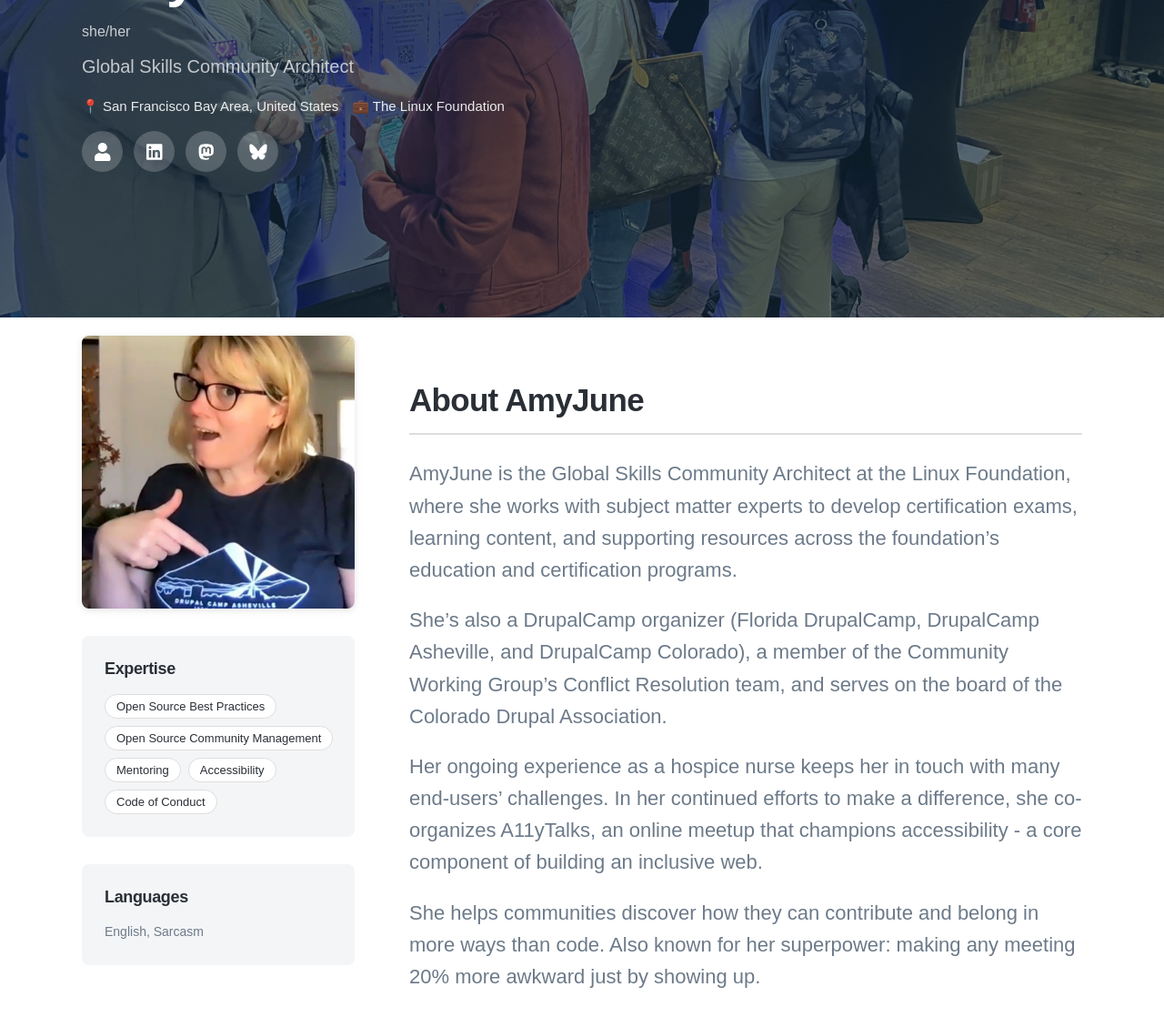
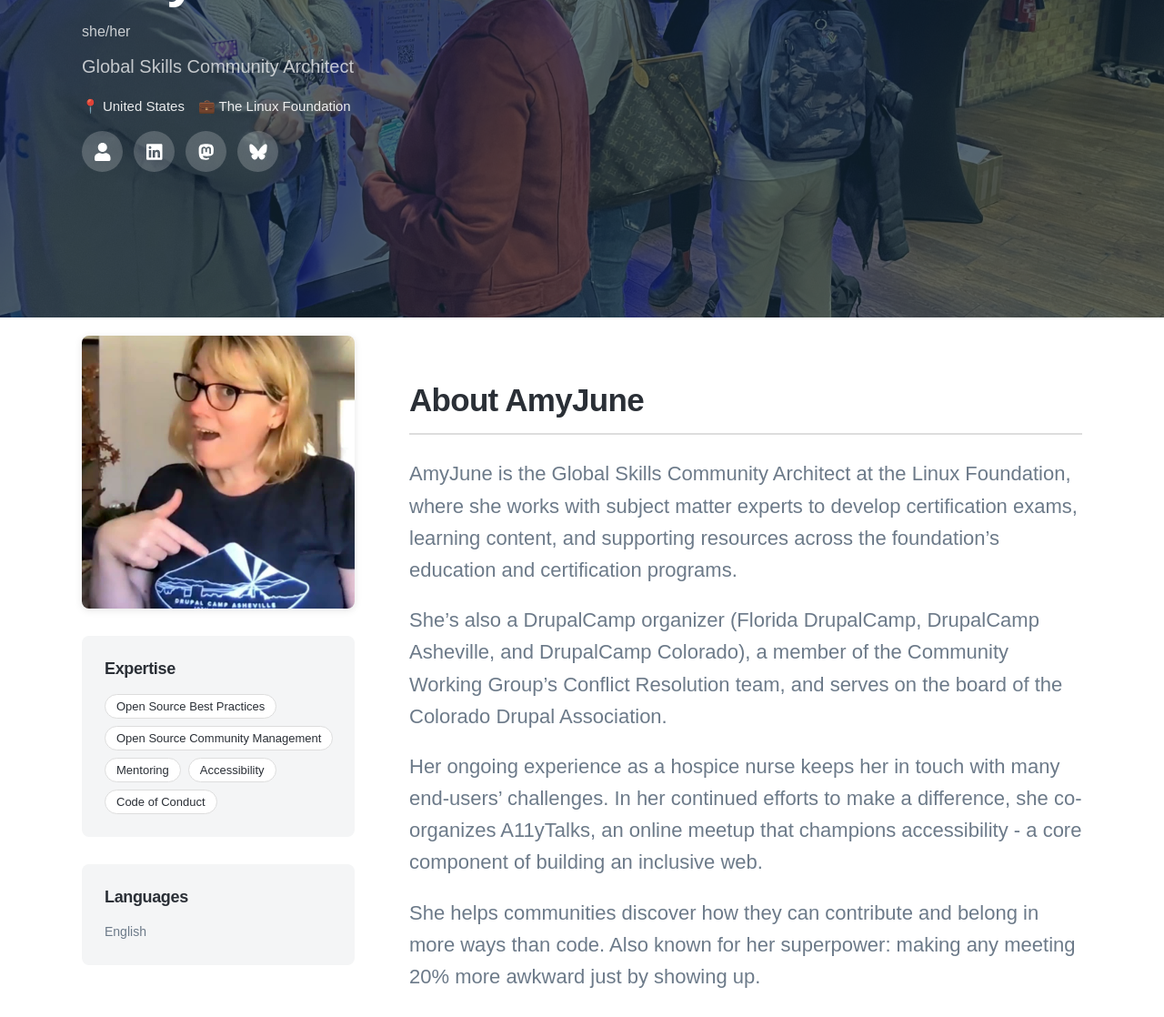
Before and after one commit to womenofopensource/womenofopensource.github.io, a Jekyll site: the page built from docs/_speakers/AmyJune-Hineline.md, in a window 1280 px wide. Shown: the part 384-1502 px from the top of the page at 91% size. Built offline with Jekyll 4.4.1, drawn with Linux system fonts in a browser that asks for light colours; nearby versions of some CDN libraries; some web fonts are replaced.

Commit message:
Tidy AmyJune's location and languages
Trim location to "United States" for the country filter, and drop the
"Sarcasm" language entry so it doesn't appear in the language filter.

Co-Authored-By: Claude Opus 4.8 <noreply@anthropic.com>

```diff
--- a/docs/_speakers/AmyJune-Hineline.md
+++ b/docs/_speakers/AmyJune-Hineline.md
@@ -6,11 +6,10 @@ slug: amyjune-hineline                        # URL: /speakers/ada-lovelace
 tagline: Global Skills Community Architect
 description: AmyJune speaks about open source, accessibility, git, mentoring, and community management. She also delivers training sessions on contributing to open source, technical writing, and speaker resources.
 featured_image: '/images/speakers/amyjune-hineline.jpg'
-location: San Francisco Bay Area, United States                 # country (used for the country filter)
+location: United States                 # country (used for the country filter)
 employer: The Linux Foundation          # optional
 languages:                                # optional
   - English
-  - Sarcasm
 expertise:                                # topics (used for the expertise filter)
   - Open Source Best Practices
   - Open Source Community Management
```
